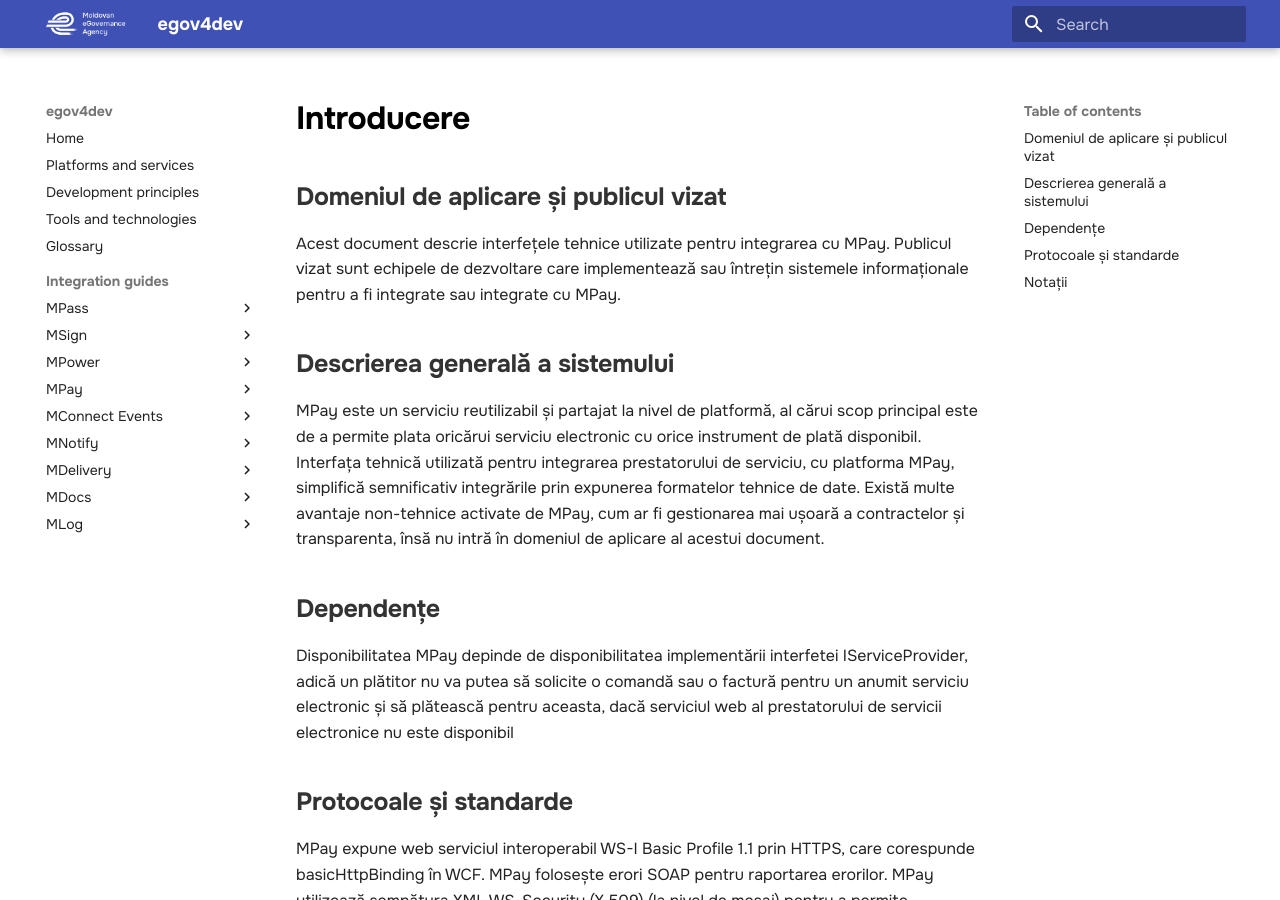
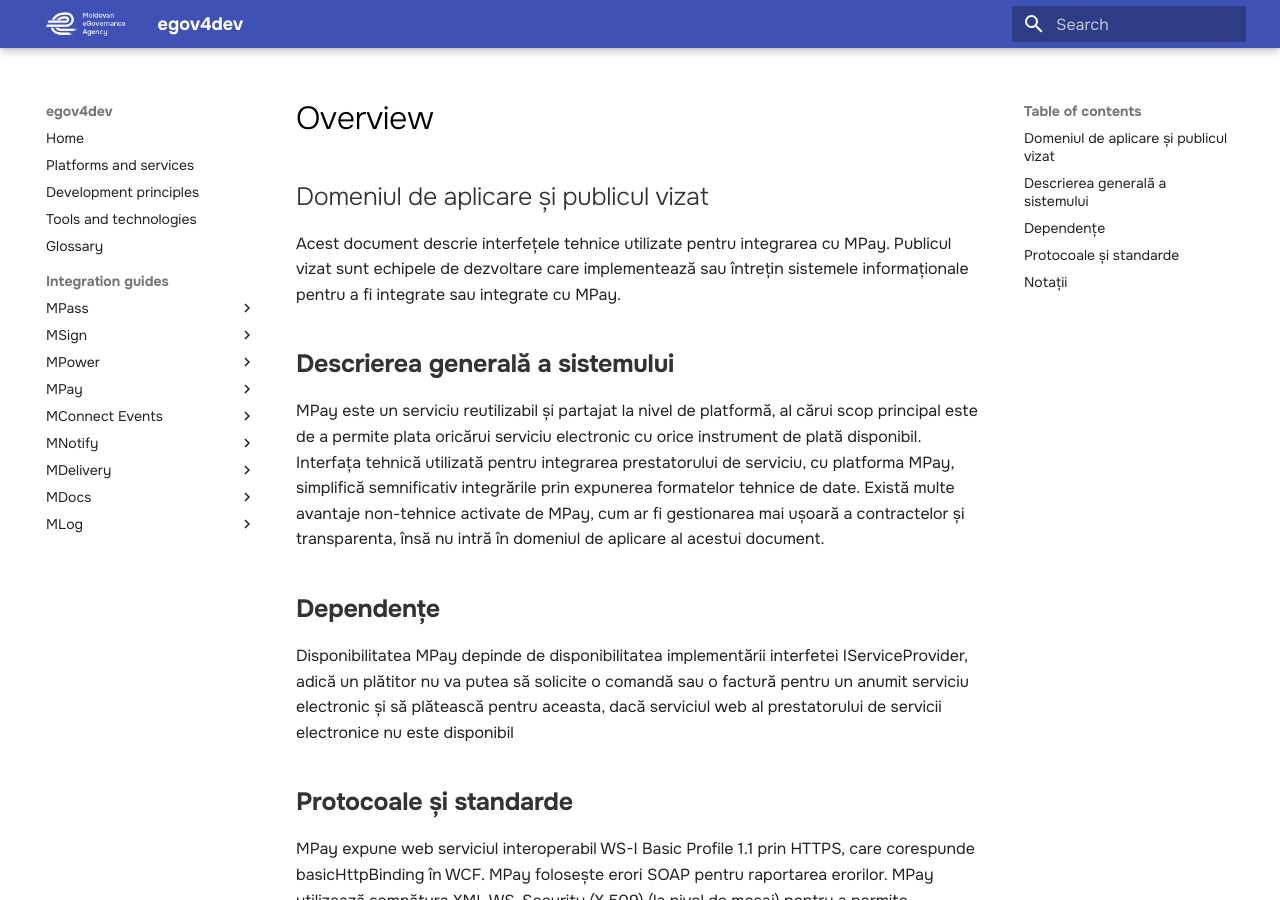
Before and after one commit to egov-moldova/egov4dev, an MkDocs documentation site: the page built from docs/guides/mpay/index.md, in a window 1280 px wide and 900 px high. Built offline with MkDocs 1.6.1 and Material for MkDocs 9.7.7, drawn with Linux system fonts in a browser that asks for light colours.

Commit message:
Update index.md

```diff
--- a/docs/guides/mpay/index.md
+++ b/docs/guides/mpay/index.md
@@ -1,6 +1,4 @@
-#**Introducere**
-
-##**Domeniul de aplicare și publicul vizat**
+## Domeniul de aplicare și publicul vizat
 
 Acest document descrie interfețele tehnice utilizate pentru integrarea cu MPay. Publicul vizat
 sunt echipele de dezvoltare care implementează sau întrețin sistemele informaționale pentru
```
